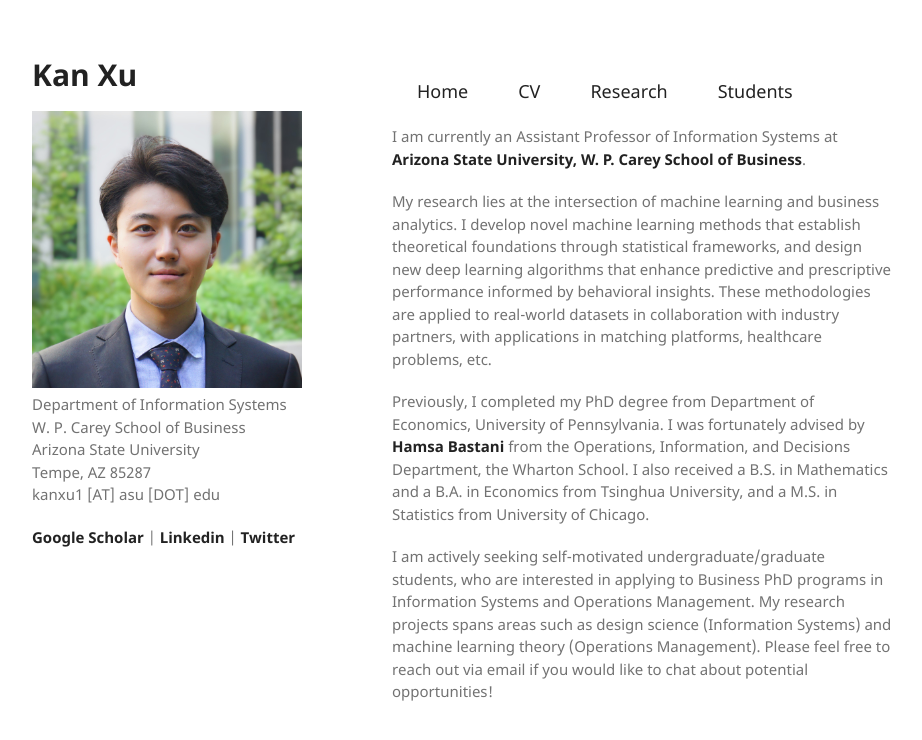
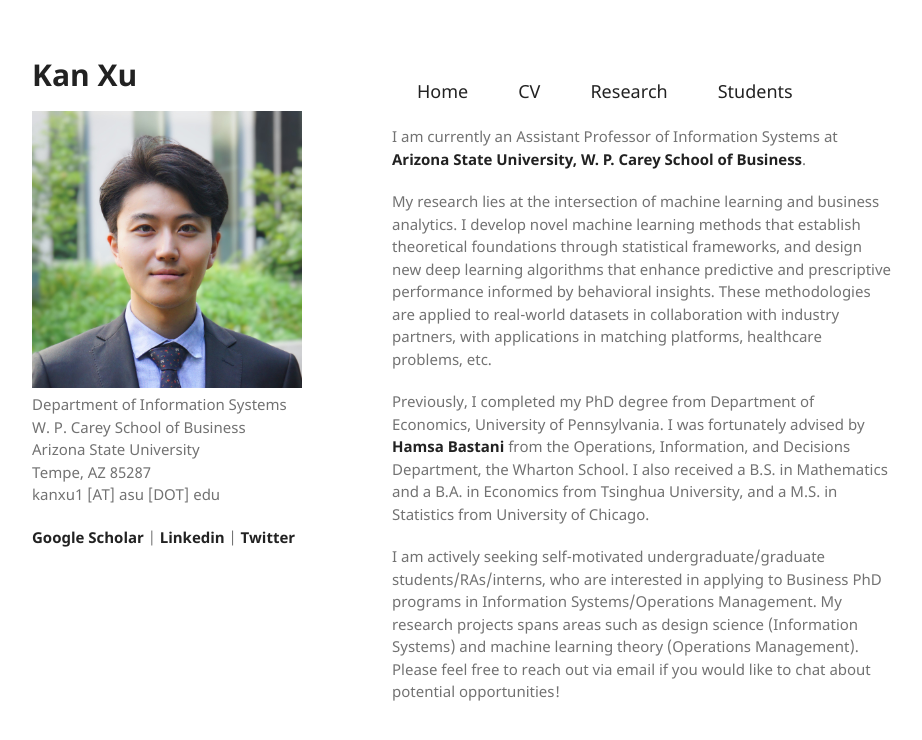
Before and after one commit to kanxu526/kanxu526.github.io, a Jekyll site: the page built from index.md, in a window 1280 px wide. Shown: the top 740 px of the page, without its empty margins (178-1100 px from the left). Built offline with Jekyll 4.4.1, drawn with Linux system fonts in a browser that asks for light colours.

Commit message:
Update research

```diff
--- a/index.md
+++ b/index.md
@@ -16,5 +16,5 @@ layout: default
 <p>Previously, I completed my PhD degree from Department of Economics, University of Pennsylvania. I was fortunately advised by <a href="https://hamsabastani.github.io">Hamsa Bastani</a> from the Operations, Information, and Decisions Department, the Wharton School. I also received a B.S. in Mathematics and a B.A. in Economics from Tsinghua University, and a M.S. in Statistics from University of Chicago. </p>
 
 <p>
-I am actively seeking self-motivated undergraduate/graduate students, who are interested in applying to Business PhD programs in Information Systems and Operations Management. My research projects spans areas such as design science (Information Systems) and machine learning theory (Operations Management). Please feel free to reach out via email if you would like to chat about potential opportunities!
+I am actively seeking self-motivated undergraduate/graduate students/RAs/interns, who are interested in applying to Business PhD programs in Information Systems/Operations Management. My research projects spans areas such as design science (Information Systems) and machine learning theory (Operations Management). Please feel free to reach out via email if you would like to chat about potential opportunities!
 </p>
```
Also changed, not shown: research.md (+6 -1 lines).
